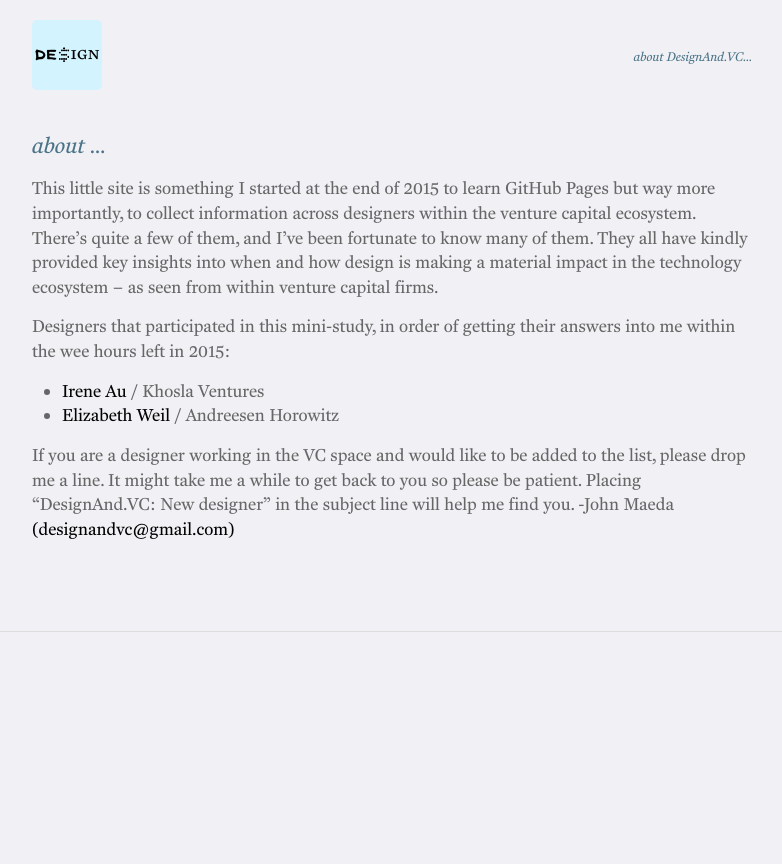
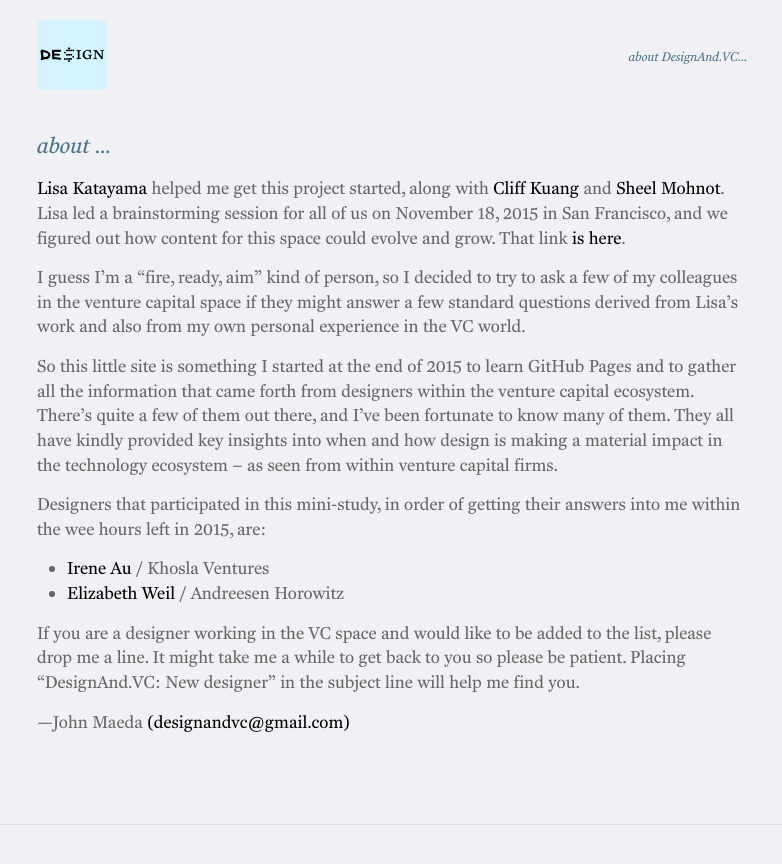
Before and after one commit to DesignAnd-VC/designand-vc.github.io, a Jekyll site: the page built from about.md, in a window 1280 px wide. Shown: the top 864 px of the page, without its empty margins (248-1030 px from the left). Built offline with Jekyll 4.4.1, drawn with Linux system fonts in a browser that asks for light colours; Markdown is read by kramdown in place of the engine named in the settings.

Commit message:
More tweaks

```diff
--- a/_layouts/post.html
+++ b/_layouts/post.html
@@ -1,6 +1,8 @@
 ---
 layout: default
 ---
+
+<div class="tagline">Insights from designers in the venture capital (VC) ecosystem</div>
 
 <article class="post">
   <div class="mytweet">{{ page.mytweet }}</div>
--- a/about.md
+++ b/about.md
@@ -4,11 +4,17 @@ title: <i>about &#8230;</i>
 permalink: /about/
 ---
 
-This little site is something I started at the end of 2015 to learn GitHub Pages but way more importantly, to collect information across designers within the venture capital ecosystem. There's quite a few of them, and I've been fortunate to know many of them. They all have kindly provided key insights into when and how design is making a material impact in the technology ecosystem -- as seen from within venture capital firms.
+[Lisa Katayama](https://twitter.com/tokyomango?lang=en) helped me get this project started, along with [Cliff Kuang](https://twitter.com/cliffkuang) and [Sheel Mohnot](https://twitter.com/pitdesi). Lisa led a brainstorming session for all of us on November 18, 2015 in San Francisco, and we figured out how content for this space could evolve and grow. That link [is here](https://docs.google.com/document/d/1En7qGHHvRgl5od3AWcX3pFMGgcTAXEs01lUsSh4ofOQ/edit?usp=sharing).
 
-Designers that participated in this mini-study, in order of getting their answers into me within the wee hours left in 2015:
+I guess I&rsquo;m a &ldquo;fire, ready, aim&rdquo; kind of person, so I decided to try to ask a few of my colleagues in the venture capital space if they might answer a few standard questions derived from Lisa&rsquo;s work and also from my own personal experience in the VC world.
+
+So this little site is something I started at the end of 2015 to learn GitHub Pages and to gather all the information that came forth from designers within the venture capital ecosystem. There&rsquo;s quite a few of them out there, and I&rsquo;ve been fortunate to know many of them. They all have kindly provided key insights into when and how design is making a material impact in the technology ecosystem -- as seen from within venture capital firms.
+
+Designers that participated in this mini-study, in order of getting their answers into me within the wee hours left in 2015, are:
 
 * [Irene Au](/IreneAu) / Khosla Ventures
 * [Elizabeth Weil](/ElizabethWeil) / Andreesen Horowitz
 
-If you are a designer working in the VC space and would like to be added to the list, please drop me a line. It might take me a while to get back to you so please be patient. Placing "DesignAnd.VC: New designer" in the subject line will help me find you. -John Maeda [(designandvc@gmail.com)](mailto:designandvc@gmail.com)
+If you are a designer working in the VC space and would like to be added to the list, please drop me a line. It might take me a while to get back to you so please be patient. Placing &ldquo;DesignAnd.VC: New designer&rdquo; in the subject line will help me find you.
+
+—John Maeda [(designandvc@gmail.com)](mailto:designandvc@gmail.com)
--- a/index.html
+++ b/index.html
@@ -1,6 +1,8 @@
 ---
 layout: default
 ---
+
+<div class="tagline">Insights from designers in the venture capital (VC) ecosystem</div>
 
 <div class="posts">
   {% for post in site.posts %}
--- a/style.scss
+++ b/style.scss
@@ -29,7 +29,7 @@ body {
 .container {
   margin: 0 auto;
   max-width: 740px;
-  padding: 0 10px;
+  padding: 0 15px;
   width: 100%;
 }
 
@@ -219,6 +219,16 @@ img {
   padding-bottom: 10px;
 }
 
+.tagline {
+  font-family: $helvetica;
+  font-weight: bold;
+  color: $gray;
+  text-transform: uppercase;
+  letter-spacing: 1px;
+  font-size: .9rem;
+  padding-bottom: 15px;
+}
+
 .about-type {
   margin: 0;
   color: $spBlue;
@@ -279,7 +289,7 @@ nav {
 //
 
 .posts > .post {
-  padding-bottom: 2em;
+  padding-bottom: 1em;
   border-bottom: 1px solid $lightGray;
 }
 
```
Also changed, not shown: 7 other files.
